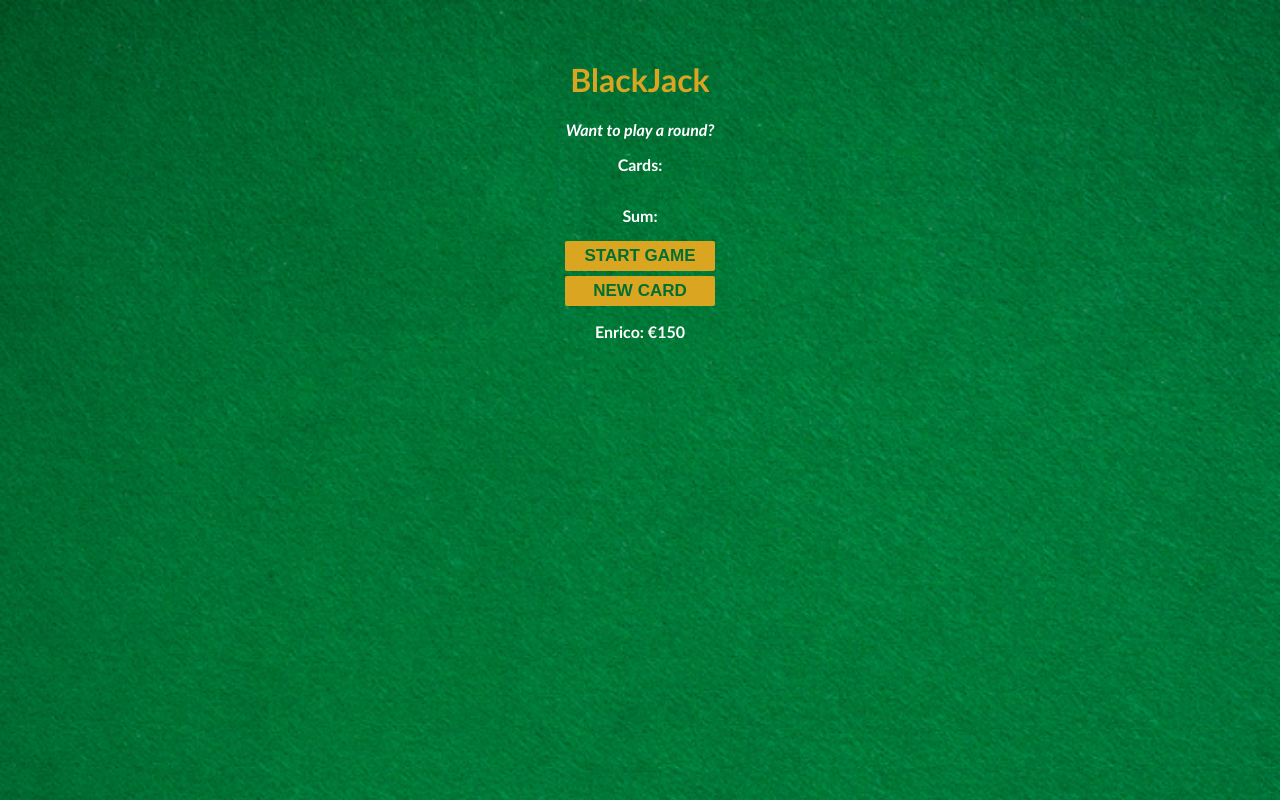
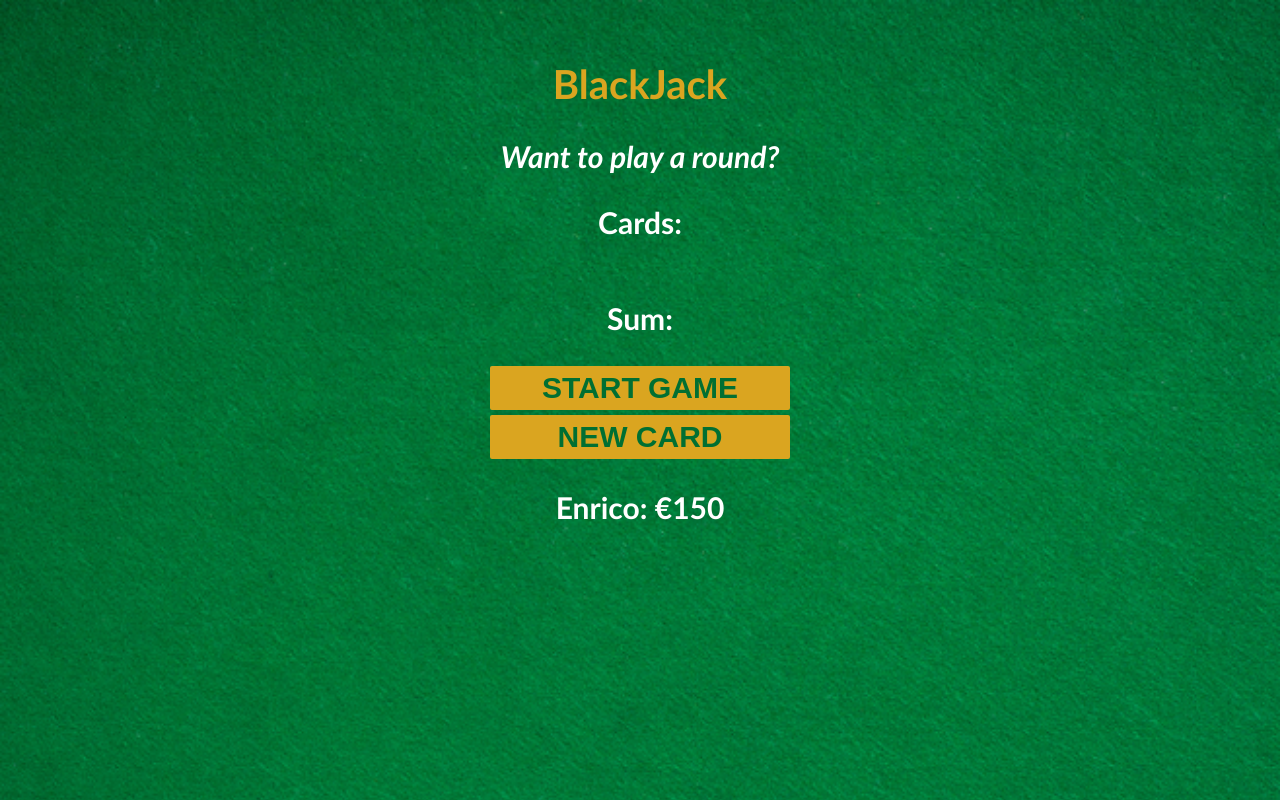
Before and after one commit to LanceGiave96/BlackJack_Game, a plain HTML site: page index.html in a window 1280 px wide. Drawn offline with Linux system fonts and the light colour scheme.

Commit message:
update size of blackjack game

```diff
--- a/styles.css
+++ b/styles.css
@@ -4,12 +4,14 @@ body
     background-size: cover;
     font-family: 'Trebuchet MS', 'Lucida Sans Unicode', 'Lucida Grande', 'Lucida Sans', Arial, sans-serif;
     font-weight: bold;
+    font-size: 30px;
     text-align: center;
     color: white;
 }
 
 h1
 {
+    font-size: 40px;
     color: goldenrod;
 }
 
@@ -30,11 +32,16 @@ button
     background-color: goldenrod;
     color: #016f32;
     font-weight: bold;
-    font-size: 17px;
-    width: 150px;
+    font-size: 30px;
+    width: 300px;
     padding: 5px 10px;
     border: none;
     border-radius: 2px;
+}
+
+button:hover
+{
+    box-shadow: 5px 5px 3px black;
 }
 
 #cards-Section
@@ -46,7 +53,7 @@ button
 
 .card_Image
 {
-    width: 80px;
-    height: 120px;
+    width: 140px;
+    height: 180px;
     margin: 0 5px;
 }
```
